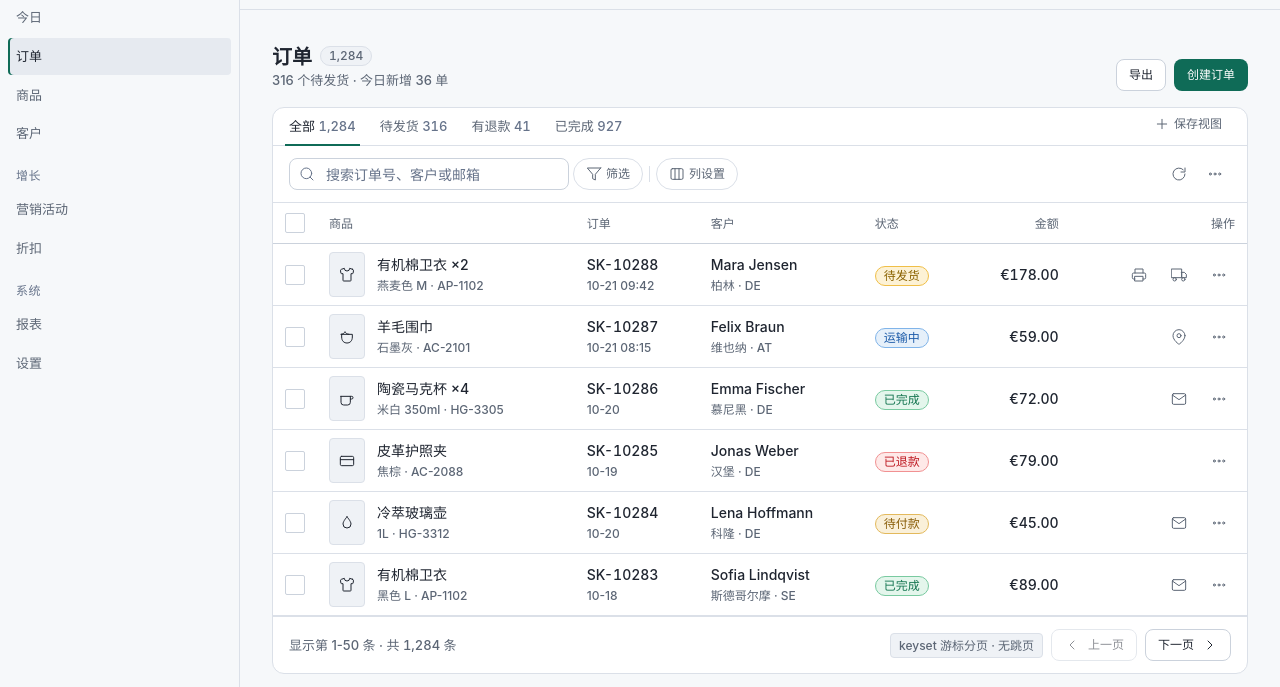
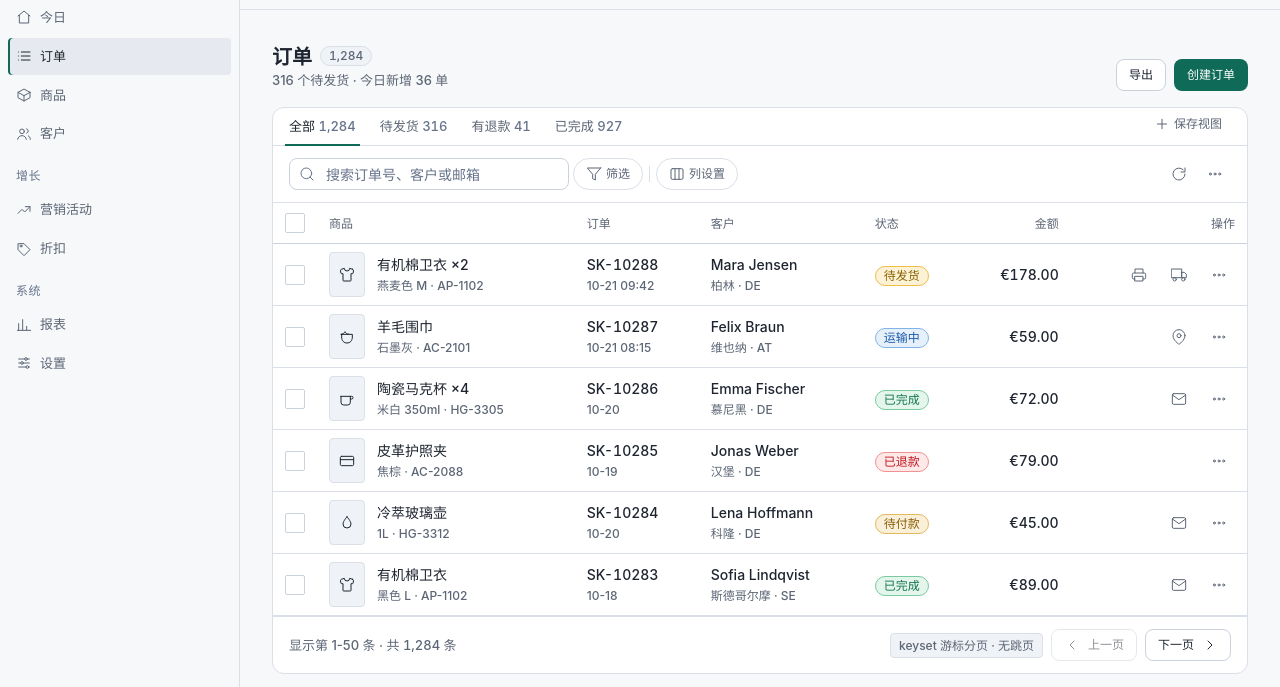
Before and after one commit to kiomit163/MeridianDesign, a website: page prototypes/03-list.html in a window 1280 px wide. Shown: the part 109-796 px from the top of the page. Drawn offline with Linux system fonts and the light colour scheme.

Commit message:
prototypes(ruling): sidenav icons B-form applied to 02+03 main sidebars — user ruling 2026-10-21 (11-archetype slice)

```diff
--- a/prototypes/03-list.html
+++ b/prototypes/03-list.html
@@ -32,18 +32,18 @@
 
 <div class="m-shell">
   <aside class="m-shell__sidenav">
-    <nav class="m-sidenav" aria-label="主导航（无图标 · 现产品态）" style="padding:var(--m-space-2)">
+    <nav class="m-sidenav" aria-label="主导航（有图标 · B 形）" style="padding:var(--m-space-2)">
       <div class="m-sidenav__group">经营</div>
-      <a href="#"><span class="m-navshort">今</span><span class="m-navfull">今日</span></a>
-      <a href="#" class="is-active" aria-current="page"><span class="m-navshort">订</span><span class="m-navfull">订单</span></a>
-      <a href="#"><span class="m-navshort">商</span><span class="m-navfull">商品</span></a>
-      <a href="#"><span class="m-navshort">客</span><span class="m-navfull">客户</span></a>
+      <a href="#"><svg class="m-i m-i--16" viewBox="0 0 24 24"><path d="M3 10.5 12 3l9 7.5"/><path d="M5 9.5V21h14V9.5"/></svg><span class="m-navshort">今</span><span class="m-navfull">今日</span></a>
+      <a href="#" class="is-active" aria-current="page"><svg class="m-i m-i--16" viewBox="0 0 24 24"><path d="M8 6h13M8 12h13M8 18h13"/><path d="M3.5 6h.01M3.5 12h.01M3.5 18h.01"/></svg><span class="m-navshort">订</span><span class="m-navfull">订单</span></a>
+      <a href="#"><svg class="m-i m-i--16" viewBox="0 0 24 24"><path d="M21 8 12 3 3 8v8l9 5 9-5V8z"/><path d="M3 8l9 5 9-5"/><path d="M12 13v8"/></svg><span class="m-navshort">商</span><span class="m-navfull">商品</span></a>
+      <a href="#"><svg class="m-i m-i--16" viewBox="0 0 24 24"><circle cx="9" cy="8" r="3.5"/><path d="M2.5 20c.6-3.5 3.1-5.5 6.5-5.5s5.9 2 6.5 5.5"/><path d="M16 4.2a3.5 3.5 0 0 1 0 6.6"/><path d="M18.5 14.8c1.8.9 2.7 2.4 3 5.2"/></svg><span class="m-navshort">客</span><span class="m-navfull">客户</span></a>
       <div class="m-sidenav__group">增长</div>
-      <a href="#"><span class="m-navshort">营</span><span class="m-navfull">营销活动</span></a>
-      <a href="#"><span class="m-navshort">折</span><span class="m-navfull">折扣</span></a>
+      <a href="#"><svg class="m-i m-i--16" viewBox="0 0 24 24"><path d="M3 17l6-6 4 4 8-8"/><path d="M14 7h7v7"/></svg><span class="m-navshort">营</span><span class="m-navfull">营销活动</span></a>
+      <a href="#"><svg class="m-i m-i--16" viewBox="0 0 24 24"><path d="M20.6 13.4 12 22l-9-9V4h9l8.6 8.6z"/><circle cx="7.5" cy="7.5" r="1.5"/></svg><span class="m-navshort">折</span><span class="m-navfull">折扣</span></a>
       <div class="m-sidenav__group">系统</div>
-      <a href="#"><span class="m-navshort">报</span><span class="m-navfull">报表</span></a>
-      <a href="#"><span class="m-navshort">设</span><span class="m-navfull">设置</span></a>
+      <a href="#"><svg class="m-i m-i--16" viewBox="0 0 24 24"><path d="M4 20V10"/><path d="M10 20V4"/><path d="M16 20v-6"/><path d="M2 20h20"/></svg><span class="m-navshort">报</span><span class="m-navfull">报表</span></a>
+      <a href="#"><svg class="m-i m-i--16" viewBox="0 0 24 24"><path d="M4 6h9"/><path d="M17 6h3"/><circle cx="15" cy="6" r="2"/><path d="M4 12h3"/><path d="M11 12h9"/><circle cx="9" cy="12" r="2"/><path d="M4 18h11"/><path d="M19 18h1"/><circle cx="17" cy="18" r="2"/></svg><span class="m-navshort">设</span><span class="m-navfull">设置</span></a>
     </nav>
   </aside>
   <div class="m-shell__body">
@@ -402,7 +402,7 @@
   </div>
   <div class="m-banner m-banner--info" role="note" style="margin-top:var(--m-space-3)">
     <svg class="m-i" viewBox="0 0 24 24"><circle cx="12" cy="12" r="9"/><path d="M12 11v5"/><path d="M12 8h.01"/></svg>
-    <div class="m-banner__body"><b>裁决点（归用户）</b><br>主导航是否引入图标；若引入，56px 折叠轨取「纯图标」还是「图标 + 单字」；正式图标集与绘制规范另行立项。</div>
+    <div class="m-banner__body"><b>已裁决 · 侧栏图标体系取 B 形</b><br>用户已裁 B·有图标（16px 线条图标 + 文字）@ 2026-10-21：本页主侧栏与 02 主侧栏已同步采用；对比区保留为裁决证据。</div>
   </div>
 
   <div class="m-grid-2" style="margin-top:var(--m-space-4)">
```
